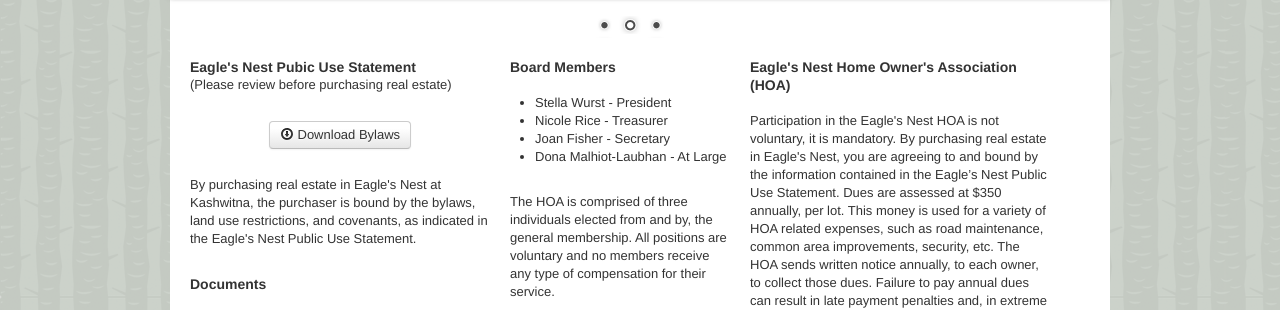
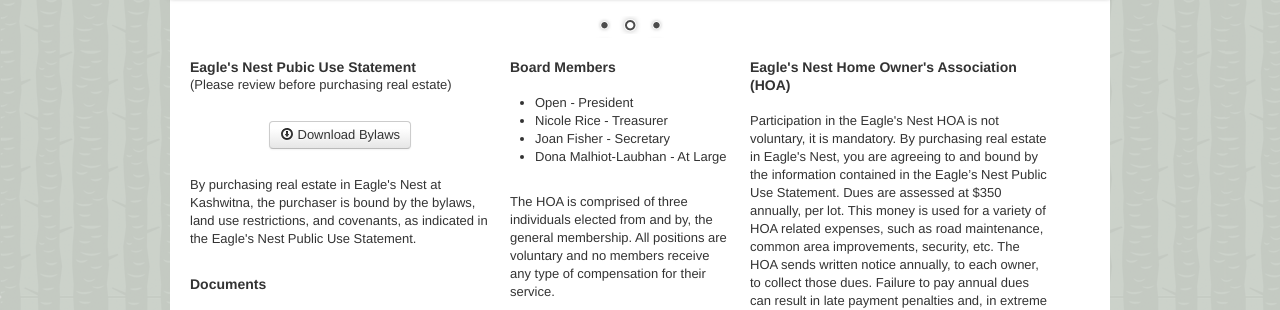
Before and after one commit to thesurlydev/eaglesnest-hoa.net, a Jekyll site: the page built from index.markdown, in a window 1280 px wide and 929 px high. Shown: the part 403-713 px from the top of the window. Built offline with Jekyll 4.4.1, drawn with Linux system fonts in a browser that asks for light colours; some web fonts are replaced.

Commit message:
removed Stella Wurst as president

```diff
--- a/index.markdown
+++ b/index.markdown
@@ -32,7 +32,7 @@ title: Eagle's Nest Homeowners Association
                 <h4>Board Members</h4>
                 <br>
                 <ul>
-                    <li>Stella Wurst - President</li>
+                    <li>Open - President</li>
                     <li>Nicole Rice - Treasurer</li>
                     <li>Joan Fisher - Secretary</li>
                     <li>Dona Malhiot-Laubhan - At Large</li>
```
